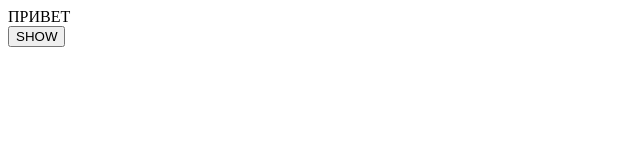
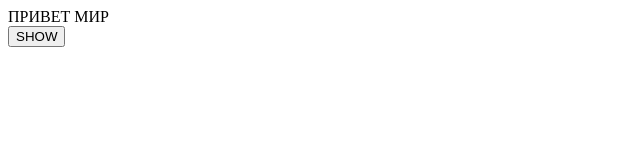
Before and after one commit to koalex/sibinfo_js, a plain HTML site: page index.html in a window 1280 px wide. Shown: the full height of the page, 0-640 px from the left. Drawn offline with Linux system fonts and the light colour scheme.

Commit message:
Fix template

```diff
--- a/index.html
+++ b/index.html
@@ -6,7 +6,7 @@
 </head>
 <body>
 	<div class="box">
-		ПРИВЕТ
+		ПРИВЕТ МИР
 	</div>
 	<button id="btn">SHOW</button>
 </body>
```
